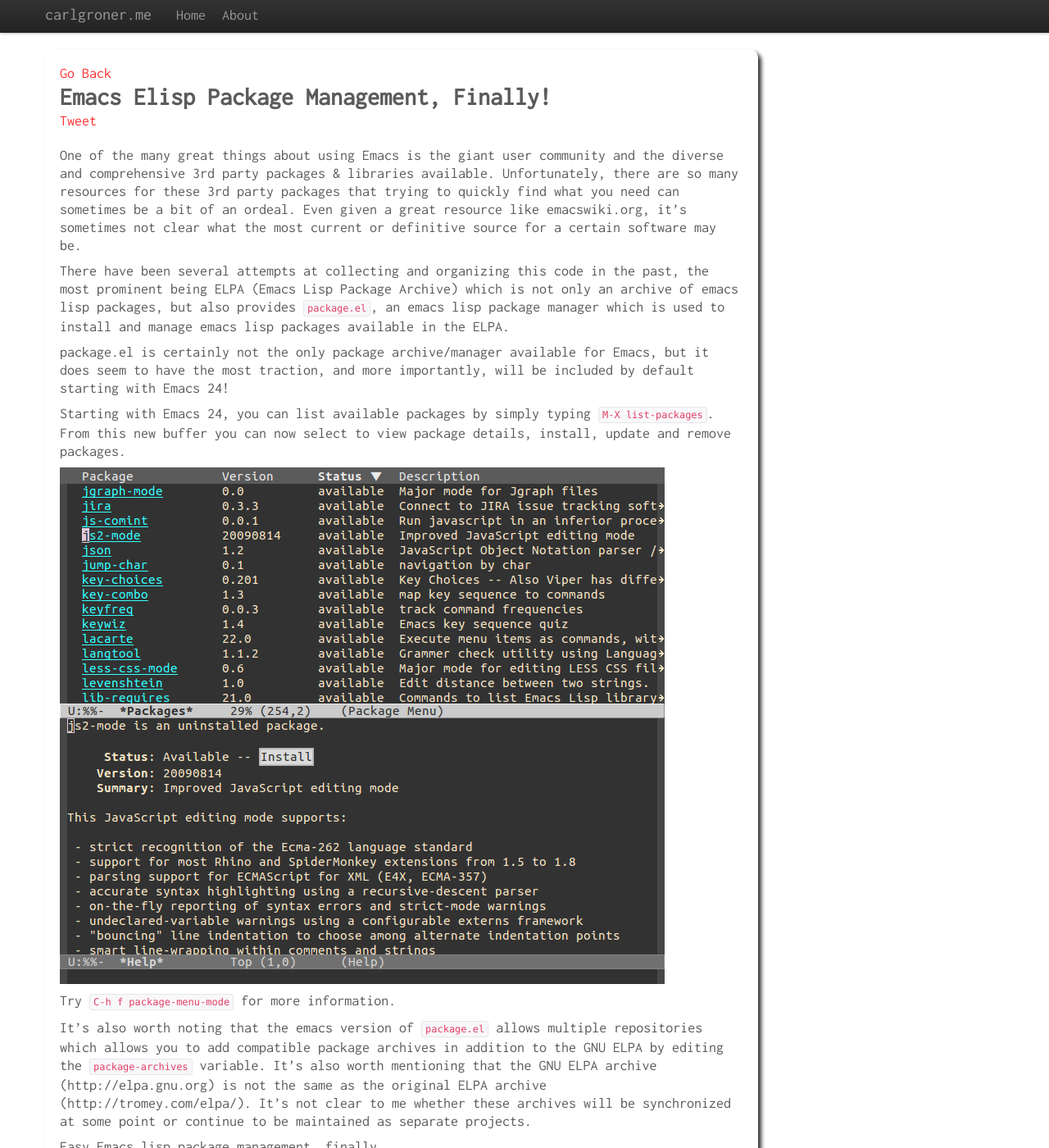
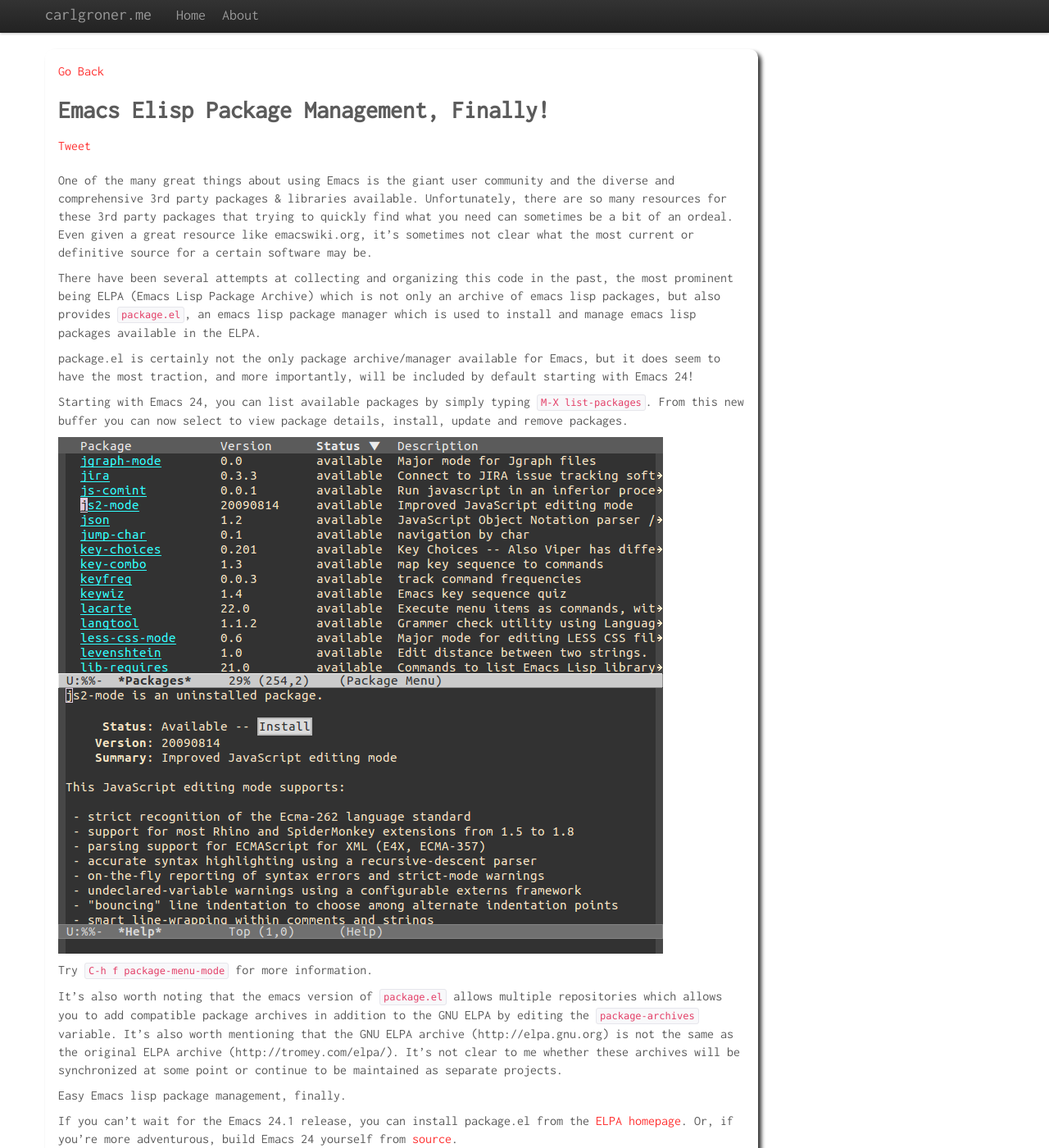
Before and after one commit to githubjared/cgroner.github.com, a Jekyll site: the page built from _posts/2012-03-19-Emacs-Elisp-Package-Management.markdown, in a window 1280 px wide and 1400 px high. Shown: the whole window at 82% size. Built offline with Jekyll 4.4.1, drawn with Linux system fonts in a browser that asks for light colours; nearby versions of some CDN libraries; library files that are not in the unit come from our copies; comment, search, counter and statistics services are not loaded.

Commit message:
Minor font adjustment.

```diff
--- a/css/style.css
+++ b/css/style.css
@@ -1,10 +1,11 @@
 a, a:hover, a:visited {	color: red; }
+h1, h2, h3 { padding: .6em 0px .5em; }
 li { line-height: 22px; }
 
 body {
-	font-size: 18px;
+	font-size: 16px;
 	line-height: 22px;
-	font-family: 'Inconsolata', sans-serif;
+	font-family: 'Inconsolata',Verdana,Arial,Helvetica,sans-serif;
 }
 
 .navbar .nav {
```
